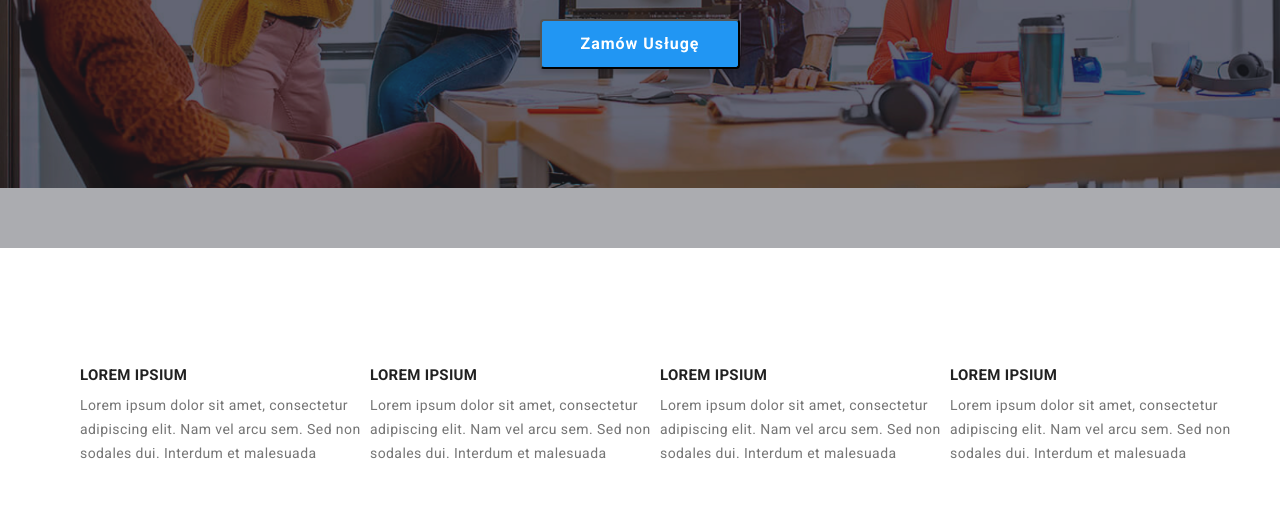
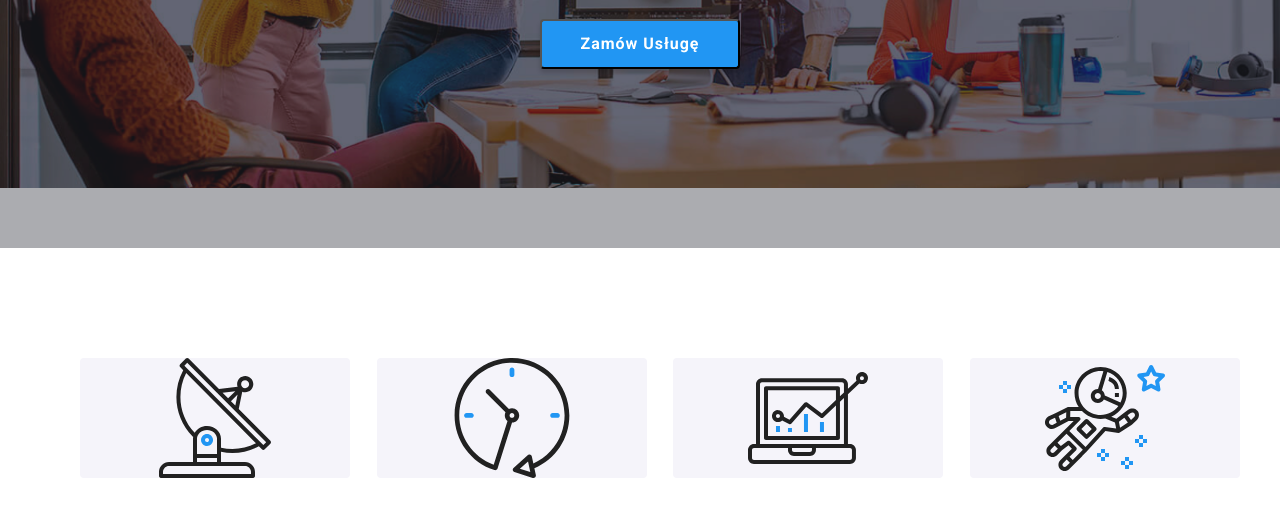
Before and after one commit to KrisDut/goit-markup-hw-04, a plain HTML site: page index.html in a window 1280 px wide. Shown: the part 433-943 px from the top of the page. Drawn offline with nearby package versions, Linux system fonts and the light colour scheme.

Commit message:
icon-list

```diff
--- a/index.html
+++ b/index.html
@@ -54,6 +54,34 @@
           <button class="button-index">
             <a class="zamow">Zamów Usługę</a>
           </button>
+        </div>
+      </section>
+      <section class="rect">
+        <div class="container">
+          <ul class="rect-list">
+            <li>
+              <svg class="icon-rect" width="270" height="120">
+                <use href="./images/icons.svg#icon-antenna"></use>
+              </svg>
+            </li>
+            <li>
+              <div class="space">
+                <svg class="icon-rect" width="270" height="120">
+                  <use href="./images/icons.svg#icon-clock"></use>
+                </svg>
+              </div>
+            </li>
+            <li>
+              <svg class="icon-rect" width="270" height="120">
+                <use href="./images/icons.svg#icon-diagram"></use>
+              </svg>
+            </li>
+            <li>
+              <svg class="icon-rect" width="270" height="120">
+                <use href="./images/icons.svg#icon-astronaut"></use>
+              </svg>
+            </li>
+          </ul>
         </div>
       </section>
       <section class="section-2-index">
--- a/style.css
+++ b/style.css
@@ -148,7 +148,7 @@ ul {
   height: 600px;
   top: 80px;
   max-width: 1600px;
-  background-image: url("./images/backgound.png");
+  background-image: url("./images/background.png");
   margin: 0 auto;
   background-size: contain;
   background-repeat: no-repeat;
@@ -204,9 +204,23 @@ ul {
   color: #ffffff;
 }
 
+.rect {
+  padding-top: 94px;
+}
+
+.rect-list {
+  width: 100%;
+  display: flex;
+  justify-content: space-between;
+}
+
+.icon-rect {
+  background: #f5f4fa;
+  border-radius: 4px;
+}
+
 .section-2-index {
   background-color: white;
-  padding-top: 94px;
   padding-bottom: 94px;
 }
 
```
Also changed, not shown: images/background.png (renamed from images/backgound.png), images/icons.svg.
